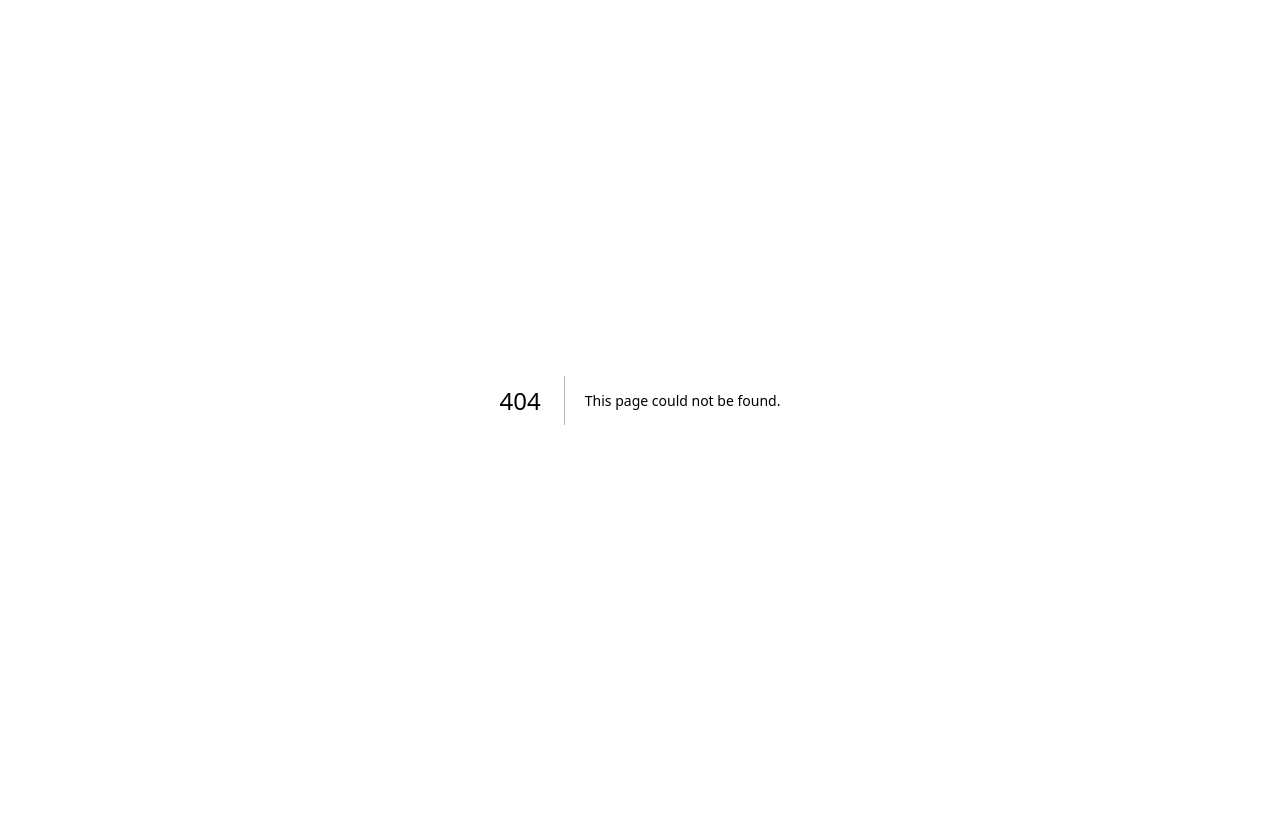
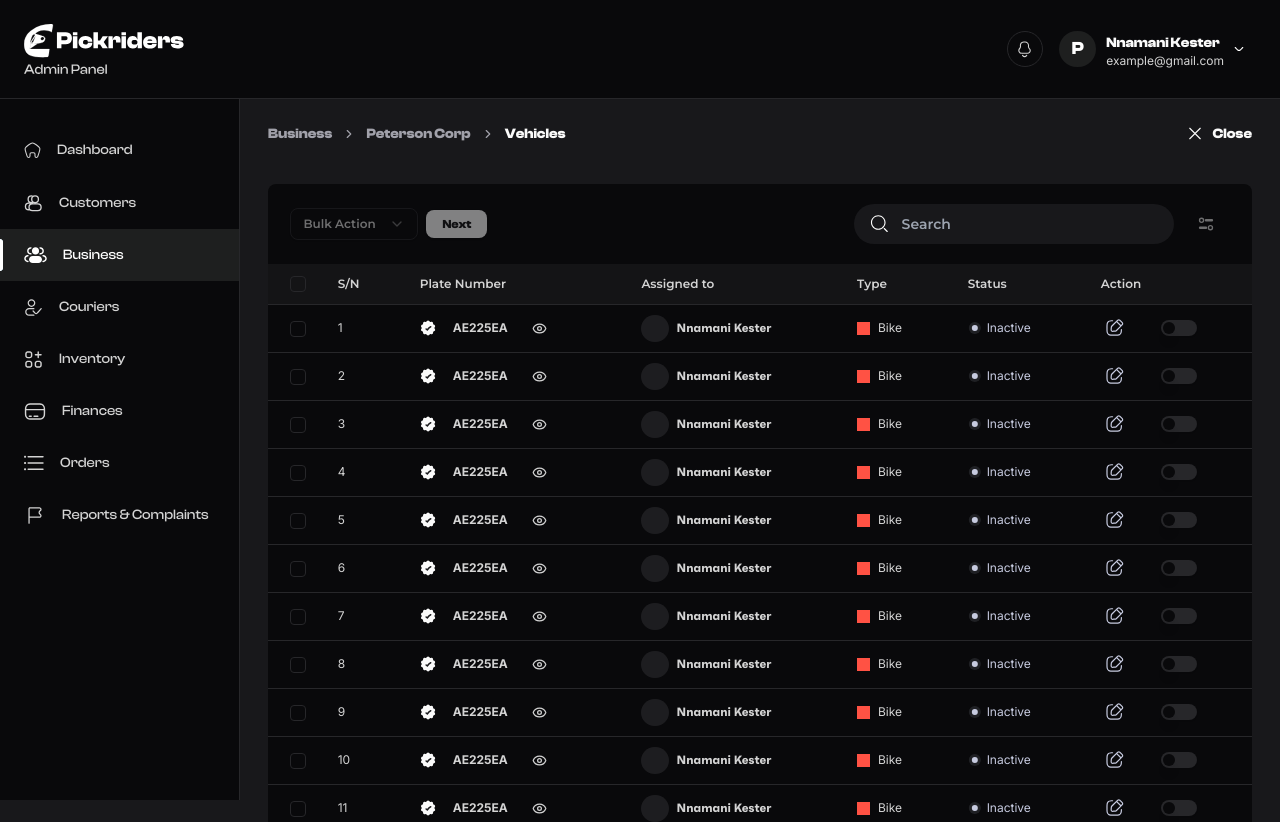
Before and after one commit to Pickriders/pickrider-admin, a Next.js app: page /business/0/vehicles in a window 1280 px wide. Before the commit this address had no page. Shown: the top 822 px of the page. Before the commit the page ends 800 px from the top, so only its background shows below. Built offline with nearby package versions, Linux system fonts and the light colour scheme.

Commit message:
add: vehicles page

```diff
--- a/src/app/(dashboard)/business/BusinessTableColumn/index.tsx
+++ b/src/app/(dashboard)/business/BusinessTableColumn/index.tsx
@@ -64,7 +64,7 @@ export const businessTableColumn: ColumnDef<BusinessProps>[] = [
       <div className="flex items-center gap-x-1">
         32{" "}
         <Link
-          href={"#"}
+          href={`/business/${row.index}/vehicles`}
           className="text-[#956810] hover:bg-[#956810]/10 rounded-lg transition-colors duration-200 font-bold py-1 px-1.5"
         >
           View
@@ -90,7 +90,7 @@ export const businessTableColumn: ColumnDef<BusinessProps>[] = [
   {
     accessorKey: "status",
     header: "Status",
-    cell: ({ row }) => <UI.TableStatus />,
+    cell: ({ row }) => <UI.TableStatus status="active" />,
   },
   {
     accessorKey: "verified",
--- /dev/null
+++ b/src/app/(dashboard)/business/[id]/vehicles/VehicleTableFilter/index.tsx
@@ -0,0 +1,14 @@
+import { SVG } from "@/components/svg";
+import { UI } from "@/components/ui";
+
+export const VehicleTableFilter = () => {
+  return (
+    <UI.Popover>
+      <UI.PopoverTrigger asChild>
+        <UI.Button disabled variant={"ghost"}>
+          <SVG.FilterIcon />
+        </UI.Button>
+      </UI.PopoverTrigger>
+    </UI.Popover>
+  );
+};
--- /dev/null
+++ b/src/app/(dashboard)/business/[id]/vehicles/VehiclesTable/index.tsx
@@ -0,0 +1,95 @@
+"use client";
+
+import { UI } from "@/components/ui";
+import { VehiclesTableBulkActions } from "../VehiclesTableBulkActions";
+import { VehicleTableFilter } from "../VehicleTableFilter";
+
+import { DataTableProps } from "@/components/ui/Table/Table.type";
+import React from "react";
+import {
+  flexRender,
+  getCoreRowModel,
+  useReactTable,
+} from "@tanstack/react-table";
+
+export const VechiclesTable = <TData, TValue>({
+  columns,
+  data,
+}: DataTableProps<TData, TValue>) => {
+  const [rowSelection, setRowSelection] = React.useState({});
+
+  const table = useReactTable({
+    data,
+    columns,
+    getCoreRowModel: getCoreRowModel(),
+    onRowSelectionChange: setRowSelection,
+    state: {
+      rowSelection,
+    },
+  });
+
+  return (
+    <div className="bg-background rounded-lg pb-6">
+      {/* Query components */}
+      <div className="px-[1.4rem] py-5 flex items-center justify-between">
+        <VehiclesTableBulkActions />
+        <div className="flex items-center gap-x-2">
+          <UI.TableSearchInput />
+          <VehicleTableFilter />
+        </div>
+      </div>
+
+      {/* Table date */}
+      <div>
+        <UI.Table>
+          <UI.TableHeader>
+            {table.getHeaderGroups().map((headerGroup) => (
+              <UI.TableRow key={headerGroup.id}>
+                {headerGroup.headers.map((header) => {
+                  return (
+                    <UI.TableHead key={header.id}>
+                      {header.isPlaceholder
+                        ? null
+                        : flexRender(
+                            header.column.columnDef.header,
+                            header.getContext()
+                          )}
+                    </UI.TableHead>
+                  );
+                })}
+              </UI.TableRow>
+            ))}
+          </UI.TableHeader>
+          <UI.TableBody>
+            {table.getRowModel().rows?.length ? (
+              table.getRowModel().rows.map((row) => (
+                <UI.TableRow
+                  key={row.id}
+                  data-state={row.getIsSelected() && "selected"}
+                >
+                  {row.getVisibleCells().map((cell) => (
+                    <UI.TableCell key={cell.id}>
+                      {flexRender(
+                        cell.column.columnDef.cell,
+                        cell.getContext()
+                      )}
+                    </UI.TableCell>
+                  ))}
+                </UI.TableRow>
+              ))
+            ) : (
+              <UI.TableRow>
+                <UI.TableCell
+                  colSpan={columns.length}
+                  className="h-24 text-center font-faktum-test font-semibold"
+                >
+                  No results.
+                </UI.TableCell>
+              </UI.TableRow>
+            )}
+          </UI.TableBody>
+        </UI.Table>
+      </div>
+    </div>
+  );
+};
--- /dev/null
+++ b/src/app/(dashboard)/business/[id]/vehicles/VehiclesTableBulkActions/index.tsx
@@ -0,0 +1,36 @@
+import { UI } from "@/components/ui";
+
+type BulkActionProps =
+  | "send email"
+  | "suspend"
+  | "send push notification"
+  | "delete";
+
+const bulkActions = [
+  {
+    label: "Delete",
+    value: "delete",
+  },
+];
+
+export const VehiclesTableBulkActions = () => {
+  return (
+    <div className="flex items-center gap-x-2">
+      <UI.Select>
+        <UI.SelectTrigger disabled className="truncate w-32">
+          <UI.SelectValue placeholder="Bulk Action" />
+        </UI.SelectTrigger>
+        <UI.SelectContent>
+          <UI.SelectGroup className="">
+            {bulkActions.map((action, i) => (
+              <UI.SelectItem key={i} value={action.value}>
+                {action.label}
+              </UI.SelectItem>
+            ))}
+          </UI.SelectGroup>
+        </UI.SelectContent>
+      </UI.Select>
+      <UI.Button disabled>Next</UI.Button>
+    </div>
+  );
+};
--- /dev/null
+++ b/src/app/(dashboard)/business/[id]/vehicles/VehiclesTableColumn/index.tsx
@@ -0,0 +1,89 @@
+"use client";
+
+import { UI } from "@/components/ui";
+import { ColumnDef } from "@tanstack/react-table";
+import Link from "next/link";
+import { Eye } from "lucide-react";
+import { SVG } from "@/components/svg";
+
+export type VehicleProps = {
+  assignedTo: { img: string; name: string };
+  type: string;
+  plateNumber: string;
+  couriers: number;
+  status: "active" | "inactive" | "suspended";
+};
+
+export const vehicleTableColumn: ColumnDef<VehicleProps>[] = [
+  {
+    id: "vehicles-select",
+    header: ({ table }) => (
+      <UI.Checkbox
+        checked={
+          table.getIsAllPageRowsSelected() ||
+          (table.getIsSomePageRowsSelected() && "indeterminate")
+        }
+        onCheckedChange={(value) => table.toggleAllPageRowsSelected(!!value)}
+        aria-label="Select all"
+      />
+    ),
+    cell: ({ row }) => (
+      <UI.Checkbox
+        checked={row.getIsSelected()}
+        onCheckedChange={(value) => row.toggleSelected(!!value)}
+      />
+    ),
+  },
+  {
+    header: "S/N",
+    cell: ({ row }) => <div>{row.index + 1}</div>,
+  },
+  {
+    accessorKey: "plateNumber",
+    header: "Plate Number",
+    cell: ({ row }) => (
+      <div className="flex items-center font-bold gap-x-4">
+        <SVG.VerificationBadgeIcon /> AE225EA
+        <div className="rounded-lg group-hover:bg-[#956810]/10 transition-colors duration-200 p-2">
+          <Eye size={15} />
+        </div>
+      </div>
+    ),
+  },
+  {
+    accessorKey: "AssignedTo",
+    header: "Assigned to",
+    cell: ({ row }) => <UI.TableUser name="Nnamani Kester" />,
+  },
+  {
+    accessorKey: "type",
+    header: "Type",
+    cell: ({ row }) => (
+      <div className="flex items-center gap-x-2">
+        <span className="size-[.8rem] inline-block bg-[#FF5244]"></span>
+        Bike
+      </div>
+    ),
+  },
+  {
+    accessorKey: "status",
+    header: "Status",
+    cell: ({ row }) => <UI.TableStatus status="inactive" />,
+  },
+  {
+    header: "Action",
+    cell: ({ row }) => {
+      return (
+        <div className="flex items-center gap-x-8">
+          <Link
+            href={"#"}
+            className="hover:bg-[#956810]/10  transition-all duration-500 p-1 rounded-md"
+          >
+            <SVG.EditIcon />
+          </Link>
+          <UI.Switch />
+        </div>
+      );
+    },
+  },
+];
--- /dev/null
+++ b/src/app/(dashboard)/business/[id]/vehicles/page.tsx
@@ -0,0 +1,36 @@
+import { UI } from "@/components/ui";
+import { notFound } from "next/navigation";
+import { VechiclesTable } from "./VehiclesTable";
+import { vehicleTableColumn } from "./VehiclesTableColumn";
+
+export async function generateStaticParams() {
+  return Array(20)
+    .fill(0)
+    .map((_, id) => ({
+      id: `${id}`,
+    }));
+}
+
+const VehiclesPage = ({ params }: { params: { id: string } }) => {
+  if (!params.id) {
+    notFound();
+  }
+  return (
+    <div>
+      <UI.BreadCrumbNav
+        pageLinks={[
+          { href: "/business", label: "Business" },
+          { href: "/business-details", label: "Peterson Corp" },
+        ]}
+        currentPage="Vehicles"
+        rootPageLink="/business"
+      />
+
+      <div className="mt-10">
+        <VechiclesTable columns={vehicleTableColumn} data={Array(13).fill(0)} />
+      </div>
+    </div>
+  );
+};
+
+export default VehiclesPage;
--- a/src/app/(dashboard)/customers/CustomersColumn/index.tsx
+++ b/src/app/(dashboard)/customers/CustomersColumn/index.tsx
@@ -56,7 +56,7 @@ export const customersColumns: ColumnDef<CustomersProps>[] = [
   {
     accessorKey: "status",
     header: "Status",
-    cell: ({ row }) => <UI.TableStatus />,
+    cell: ({ row }) => <UI.TableStatus status="active" />,
   },
   {
     accessorKey: "lastLogin",
--- a/src/components/svg/EditIcon.tsx
+++ b/src/components/svg/EditIcon.tsx
@@ -1,8 +1,10 @@
-export const EditIcon = () => {
+import { SvgProps } from "./Svg.type";
+
+export const EditIcon = ({ width = 20, height = 20 }: SvgProps) => {
   return (
     <svg
-      width="24"
-      height="25"
+      width={width}
+      height={height}
       viewBox="0 0 24 25"
       fill="none"
       xmlns="http://www.w3.org/2000/svg"
--- a/src/components/ui/TableStatus/Icons.tsx
+++ b/src/components/ui/TableStatus/Icons.tsx
@@ -1,4 +1,10 @@
-export const ActiveIcon = () => {
+import { cn } from "@/lib/utils";
+
+interface ActiveIconProps {
+  className?: string;
+}
+
+export const ActiveIcon = ({ className }: ActiveIconProps) => {
   return (
     <svg
       width="13"
@@ -7,8 +13,19 @@ export const ActiveIcon = () => {
       fill="none"
       xmlns="http://www.w3.org/2000/svg"
     >
-      <circle cx="6.82129" cy="6" r="6" fill="#3E7DF6" fill-opacity="0.12" />
-      <circle cx="6.82129" cy="6" r="3" fill="#3E7DF6" />
+      <circle
+        cx="6.82129"
+        cy="6"
+        r="6"
+        className={cn("fill-[#3E7DF6]", className)}
+        fill-opacity="0.12"
+      />
+      <circle
+        cx="6.82129"
+        cy="6"
+        r="3"
+        className={cn("fill-[#3E7DF6]", className)}
+      />
     </svg>
   );
 };
--- a/src/components/ui/TableStatus/index.tsx
+++ b/src/components/ui/TableStatus/index.tsx
@@ -1,10 +1,26 @@
 import { ActiveIcon } from "./Icons";
 
-export const TableStatus = () => {
+type Status = "active" | "inactive" | "Suspended";
+
+type TableStatusProps = {
+  status: Status;
+};
+
+export const TableStatus = ({ status }: TableStatusProps) => {
   return (
-    <div className="flex items-center gap-x-1.5 text-[#3E7DF6]">
-      <ActiveIcon />
-      Active
-    </div>
+    <>
+      {status === "active" && (
+        <div className="flex items-center gap-x-1.5 text-[#3E7DF6]">
+          <ActiveIcon />
+          Active
+        </div>
+      )}
+      {status === "inactive" && (
+        <div className="flex items-center gap-x-1.5 text-[#C7CBE0]">
+          <ActiveIcon className="fill-[#C7CBE0]" />
+          Inactive
+        </div>
+      )}
+    </>
   );
 };
```
